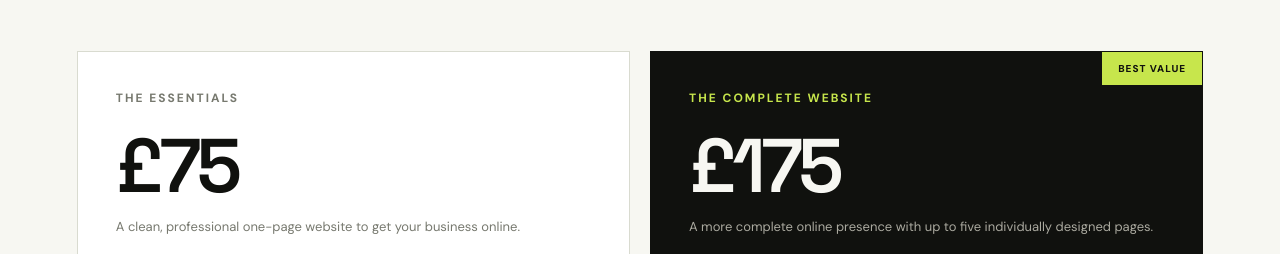
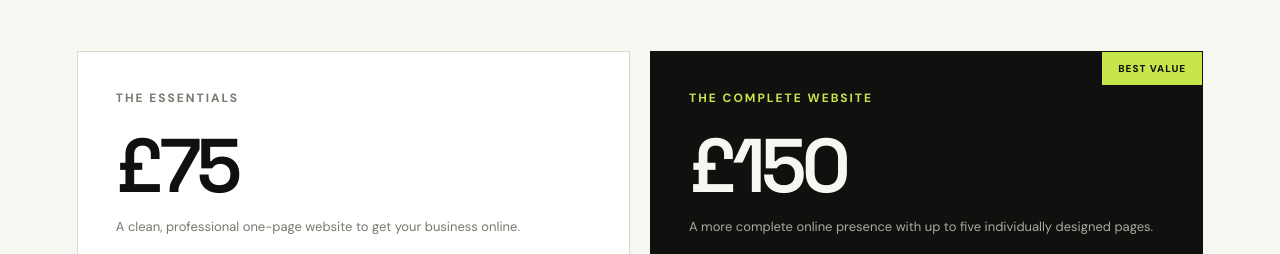
Before and after one commit to yummyfive/noahmd, a plain HTML site: page index.html in a window 1280 px wide. Shown: the part 3128-3382 px from the top of the page. Drawn offline with Linux system fonts and the light colour scheme.

Commit message:
Update price from £175 to £150

```diff
--- a/index.html
+++ b/index.html
@@ -986,7 +986,7 @@
 
           <div class="price-type">The complete website</div>
 
-          <div class="price">£175</div>
+          <div class="price">£150</div>
 
           <p class="price-description">
             A more complete online presence with
```
